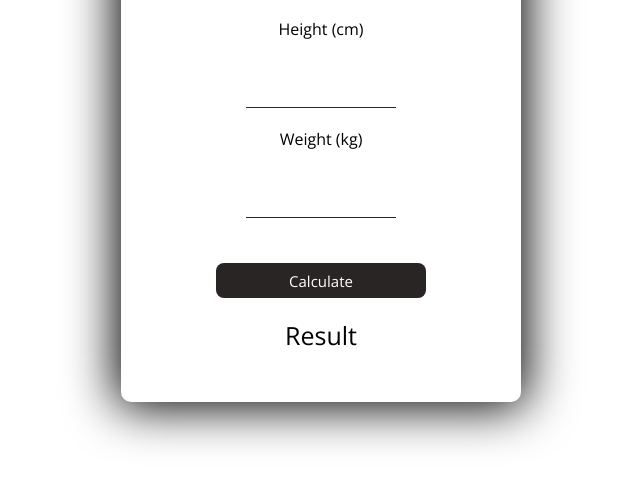
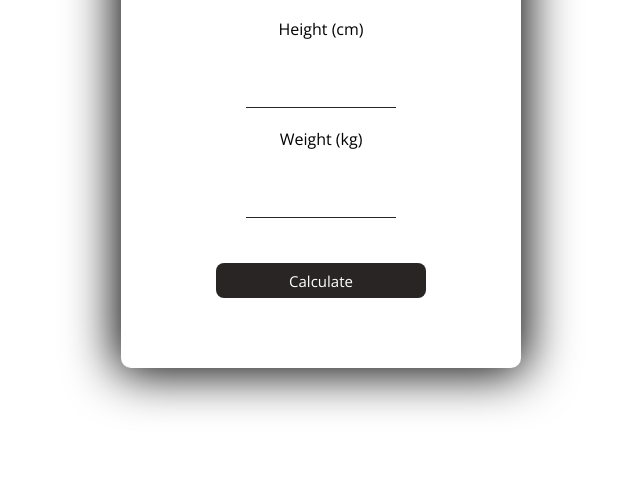
Before and after one commit to Muskan044/bmi-calculator, a plain HTML site: page index.html in a window 1280 px wide. Shown: the part 165-650 px from the top of the page, without its empty margins (319-959 px from the left). Drawn offline with nearby package versions, Linux system fonts and the light colour scheme.

Commit message:
update html file

```diff
--- a/index.html
+++ b/index.html
@@ -18,7 +18,7 @@
 
         <button id="btn">Calculate</button>
 
-        <div id="result">Result</div>
+        <div id="result"></div>
     </div>
 
 
```
